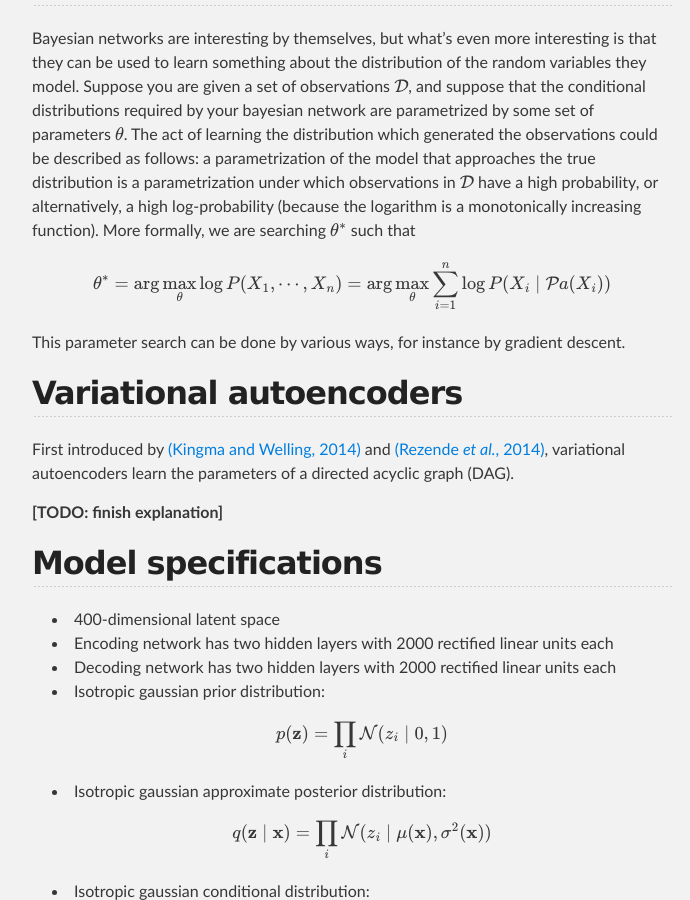
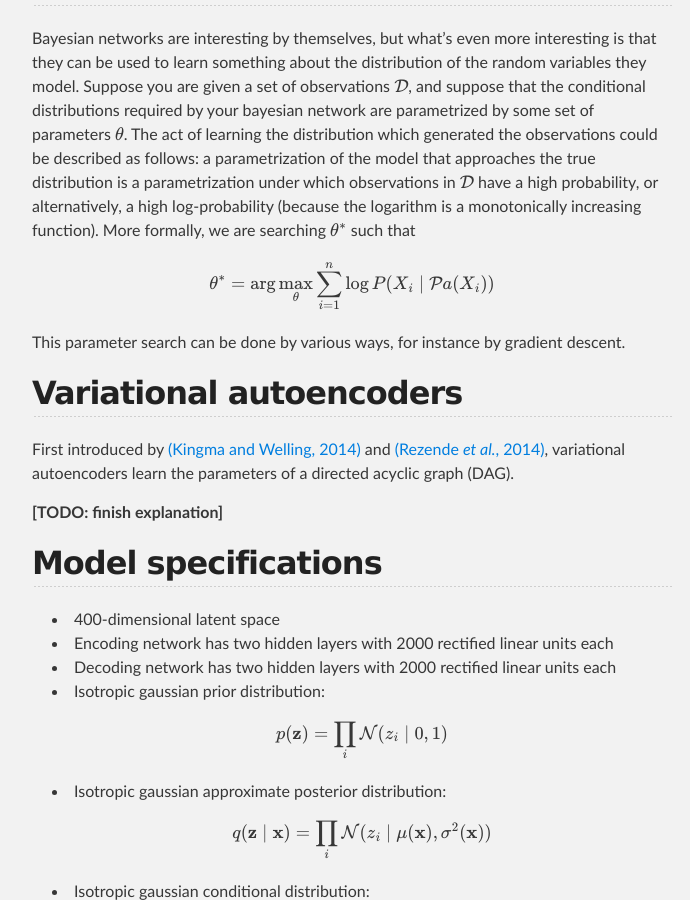
Before and after one commit to vdumoulin/morphing_faces, a Jekyll site: the page built from index.md, in a window 1280 px wide and 900 px high, scrolled down 2308 px. Shown: the whole window, without its empty margins (288-978 px from the left). Built offline with Jekyll 4.4.1, drawn with Linux system fonts in a browser that asks for light colours; formulas are drawn with MathJax 3; the repository's description, which GitHub fills in, is left out.

Commit message:
Attempt 4 to fix equation

```diff
--- a/index.md
+++ b/index.md
@@ -89,8 +89,7 @@ log-probability (because the logarithm is a monotonically increasing function).
 More formally, we are searching \\( \\theta^* \\) such that
 
 \\[
-    \\theta^* = \\arg\\max_\\theta \\log P(X_1, \\cdots, X_n)
-              = \\arg\\max_\\theta \\sum_{i=1}^n
+    \\theta^* = \\arg\\max_\\theta \\sum_{i=1}^n
                 \\log P(X_i \\mid \\mathcal{Pa}(X_i))
 \\]
 
```
